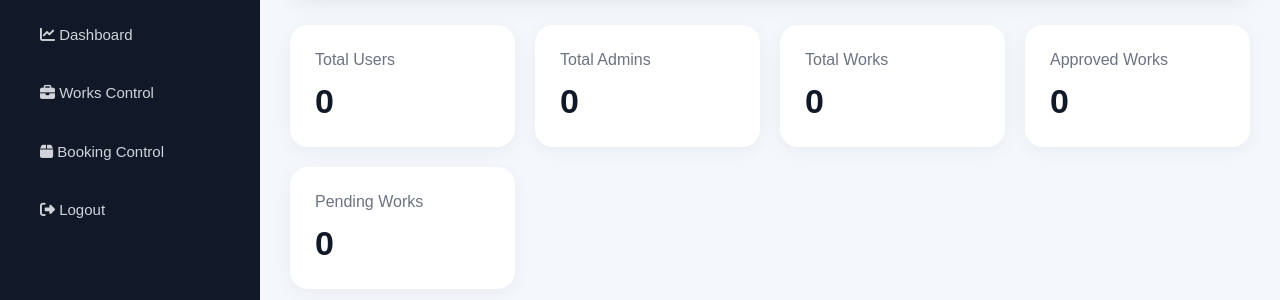
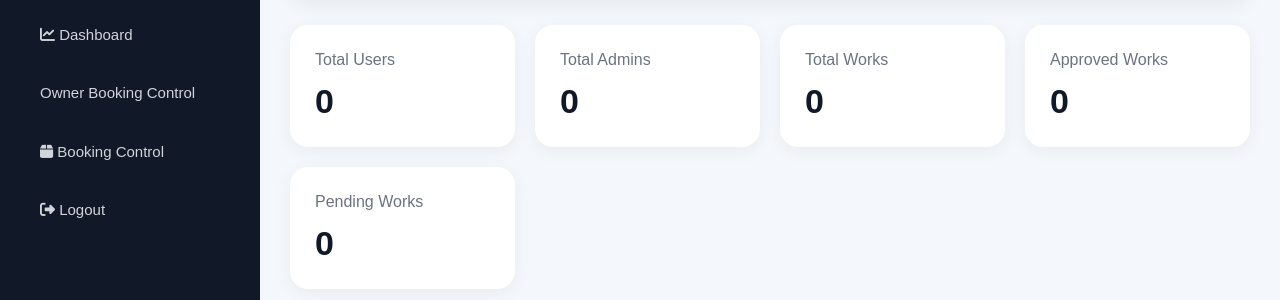
Before and after one commit to sujitfalia-blip/S.F-works-hub, a Flask app: page /owner/dashboard in a window 1280 px wide. Shown: the part 107-407 px from the top of the page. Run offline with Flask 3, Linux system fonts and the light colour scheme; the visitor is signed in with stand-in values (Sample User, id 1); data comes from the database, SQL or seed files in the repository; data that the repository does not hold is empty.

Commit message:
Update dashboard.html

```diff
--- a/templates/owner/dashboard.html
+++ b/templates/owner/dashboard.html
@@ -236,10 +236,10 @@
         Dashboard
     </a>
 
-    <a href="/owner/works">
-        <i class="fa fa-briefcase"></i>
-        Works Control
+    <a href="{{ url_for('booking.owner_bookings') }}">
+    Owner Booking Control
     </a>
+
 
     <a href="/owner/bookings">
         <i class="fa fa-box"></i>
```
